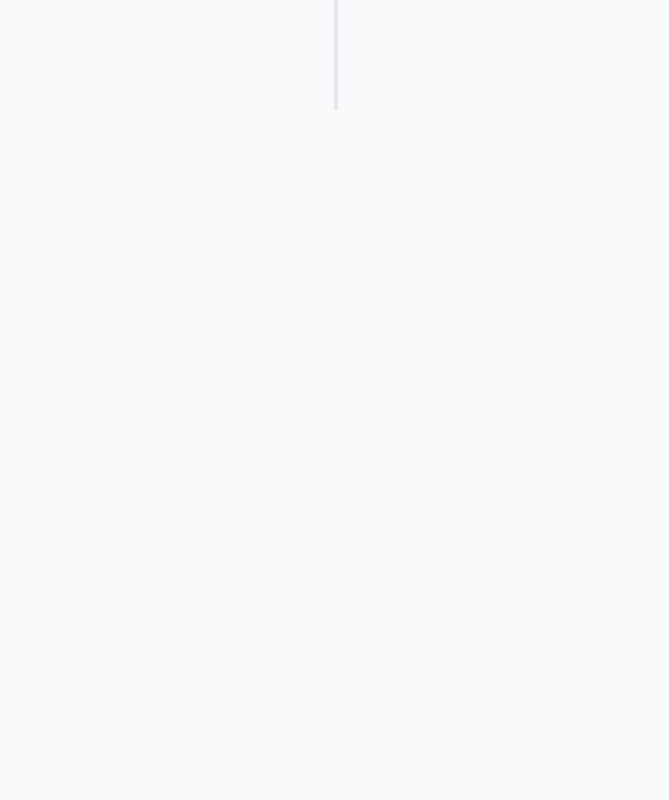
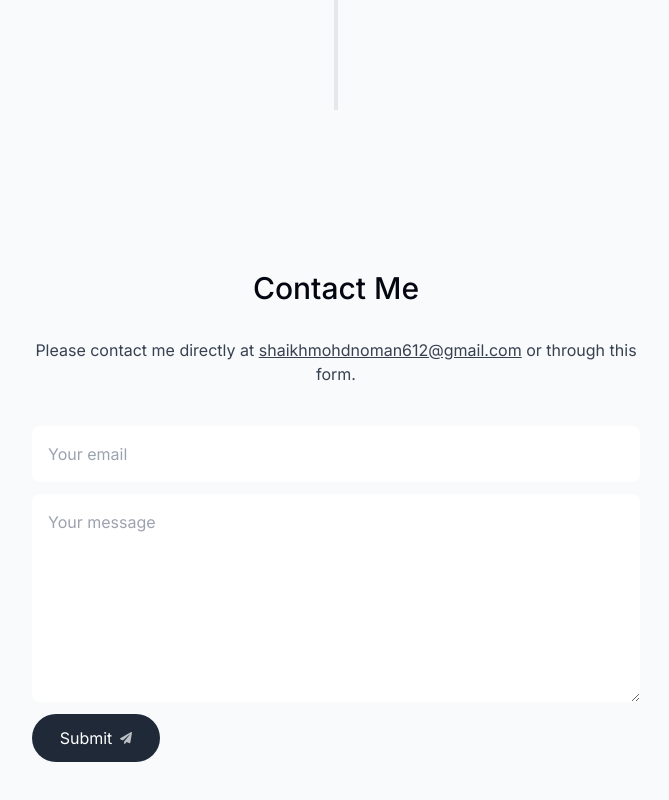
Before and after one commit to noman318/portfolio-new, a Next.js app: page / in a window 1280 px wide. Shown: the part 3450-4250 px from the top of the page, without its empty margins (304-973 px from the left). Before the commit the page ends 3720 px from the top, so only its background shows below. Built offline with nearby package versions, Linux system fonts and the light colour scheme.

Commit message:
Working on contact form

```diff
--- a/app/page.tsx
+++ b/app/page.tsx
@@ -1,4 +1,5 @@
 import About from "@/components/About";
+import Contact from "@/components/Contact";
 import Experience from "@/components/Experience";
 import Intro from "@/components/Intro";
 import Projects from "@/components/Projects";
@@ -14,6 +15,7 @@
       <Projects />
       <Skills />
       <Experience />
+      <Contact />
     </main>
   );
 }
--- /dev/null
+++ b/components/Contact.tsx
@@ -0,0 +1,41 @@
+import React from "react";
+import SectionHeading from "./SectionHeading";
+import SubmitBtn from "./SubmitBtn";
+
+const Contact = () => {
+  return (
+    <section
+      id="contact"
+      className="mb-20 sm:mb-28 w-[min(100%,38rem)] text-center"
+    >
+      <SectionHeading>Contact Me</SectionHeading>
+      <p className=" text-gray-700">
+        Please contact me directly at{" "}
+        <a className="underline" href="mailto:shaikhmohdnoman612@gmail.com">
+          shaikhmohdnoman612@gmail.com
+        </a>{" "}
+        or through this form.
+      </p>
+      <form className="mt-10 flex flex-col">
+        <input
+          className="h-14 px-4 rounded-lg borderBlack transition-all dark:outline-none"
+          name="senderEmail"
+          type="email"
+          required
+          maxLength={500}
+          placeholder="Your email"
+        />
+        <textarea
+          className="h-52 my-3 rounded-lg borderBlack p-4 transition-all dark:outline-none"
+          name="message"
+          placeholder="Your message"
+          required
+          maxLength={5000}
+        />
+        <SubmitBtn />
+      </form>
+    </section>
+  );
+};
+
+export default Contact;
--- /dev/null
+++ b/components/SubmitBtn.tsx
@@ -0,0 +1,25 @@
+"use client";
+import React from "react";
+import { FaPaperPlane } from "react-icons/fa";
+import { useFormStatus } from "react-dom";
+
+export default function SubmitBtn() {
+  const { pending } = useFormStatus();
+
+  return (
+    <button
+      type="submit"
+      className="group flex items-center justify-center gap-2 h-[3rem] w-[8rem] bg-gray-800 text-white rounded-full outline-none transition-all focus:scale-110 hover:scale-110 hover:bg-gray-950 active:scale-105 disabled:scale-100 disabled:bg-opacity-65"
+      disabled={pending}
+    >
+      {pending ? (
+        <div className="h-5 w-5 animate-spin rounded-full border-b-2 border-white"></div>
+      ) : (
+        <>
+          Submit{" "}
+          <FaPaperPlane className="text-xs opacity-70 transition-all group-hover:translate-x-1 group-hover:-translate-y-1" />{" "}
+        </>
+      )}
+    </button>
+  );
+}
```
